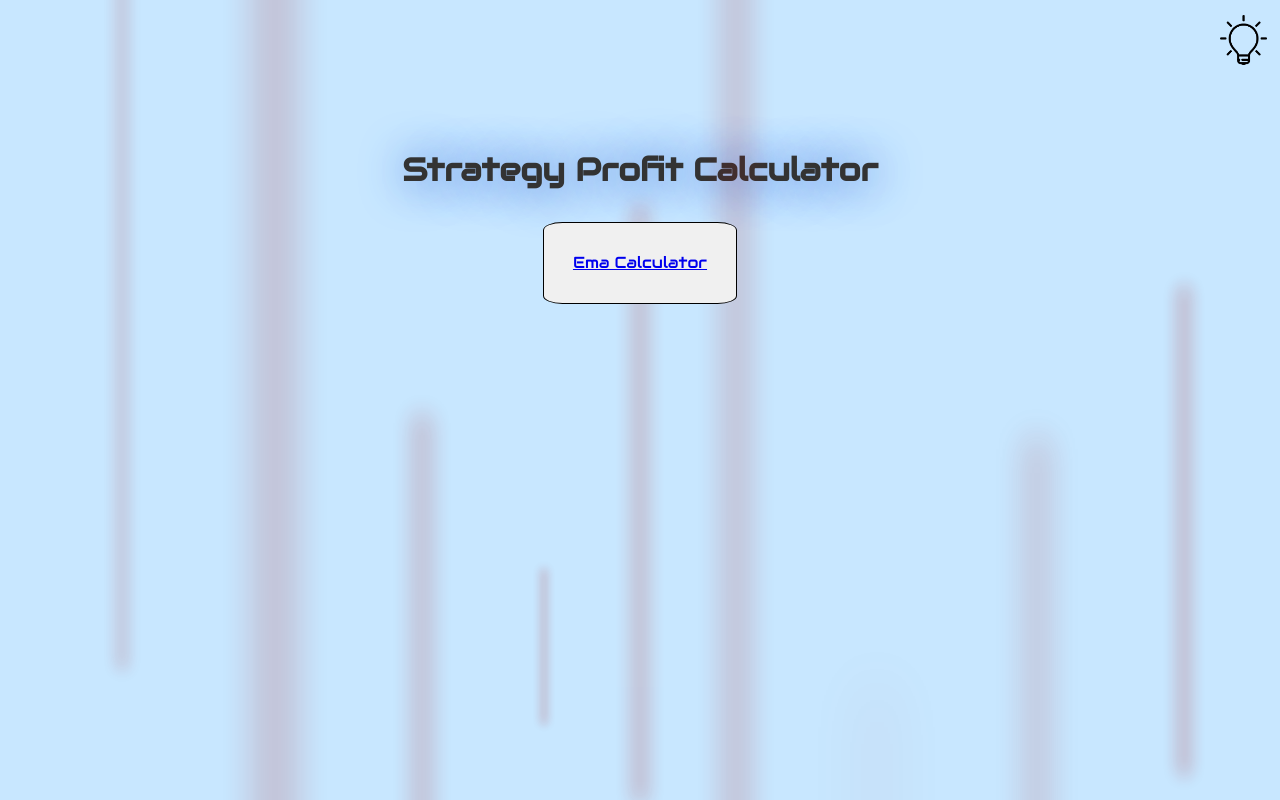
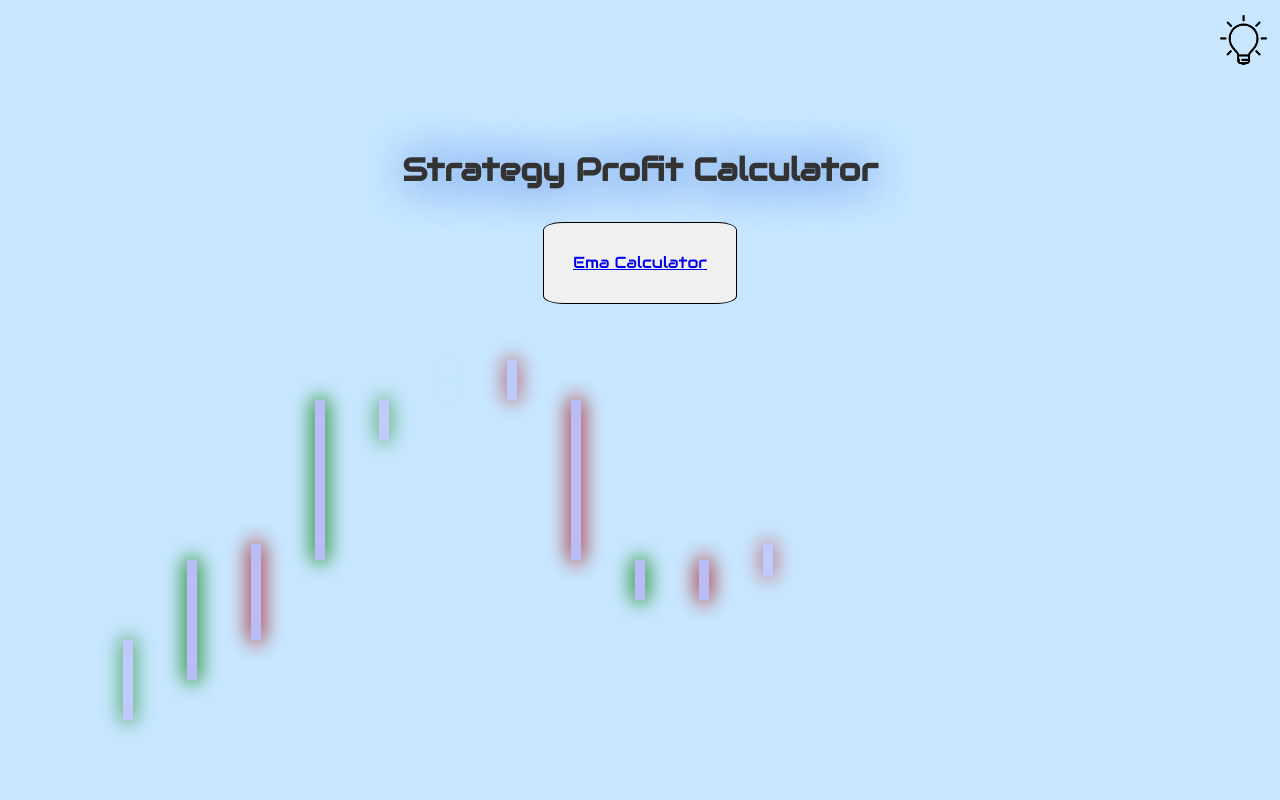
Before and after one commit to Jojo970/EmaCalculatorReact, a React (Create React App) app: page / in a window 1280 px wide. Built offline with nearby package versions, Linux system fonts and the light colour scheme.

Commit message:
updated css and background

```diff
--- a/src/App.css
+++ b/src/App.css
@@ -266,10 +266,10 @@ img{
 
 .light {
   position: absolute;
-  width: 0px;
+  width: 10px;
   opacity: .75;
-  background-color: rgb(127, 22, 219);
-  box-shadow: #aa1818 0px 0px 20px 2px;
+  background-color: rgb(127, 22, 219, 0.2);
+  box-shadow: #047c04 0px 0px 20px 2px;
   opacity: 0;
   top: 100vh;
   bottom: 0px;
@@ -280,10 +280,25 @@ img{
 }
 .darktheme {
   position: absolute;
-  width: 0px;
+  width: 10px;
   opacity: .75;
-  background-color: rgb(22, 29, 103);
+  background-color: rgba(59, 110, 211, 0.2);
   box-shadow: rgb(59, 110, 211) 0px 0px 20px 2px;
+  opacity: 0;
+  top: 100vh;
+  bottom: 0px;
+  left: 0px;
+  right: 0px;
+  margin: auto;
+  z-index: 0;
+}
+
+.redCandle {
+  position: absolute;
+  width: 10px;
+  opacity: .75;
+  background-color: rgb(127, 22, 219, 0.2);
+  box-shadow: #aa1818 0px 0px 20px 2px;
   opacity: 0;
   top: 100vh;
   bottom: 0px;
@@ -295,138 +310,334 @@ img{
 
 
 .x1{
-  -webkit-animation: floatUp 4s infinite linear;
-  -moz-animation: floatUp 4s infinite linear;
-  -o-animation: floatUp 4s infinite linear;
-  animation: floatUp 4s infinite linear;
-   -webkit-transform: scale(1.0);
-   -moz-transform: scale(1.0);
-   -o-transform: scale(1.0);
+  -webkit-animation: fade 3s infinite linear;
+  -moz-animation: fade 3s infinite linear;
+  -o-animation: fade 3s infinite linear;
+  animation: fade 3s infinite linear;
+  -webkit-transform: scale(1.0);
+  -moz-transform: scale(1.0);
+  -o-transform: scale(1.0);
   transform: scale(1.0);
+  left: -80%;
+  top: 80vh;
+  bottom: 10vh;
 }
 
 .x2{
-  -webkit-animation: floatUp 7s infinite linear;
-  -moz-animation: floatUp 7s infinite linear;
-  -o-animation: floatUp 7s infinite linear;
-  animation: floatUp 7s infinite linear;
-  -webkit-transform: scale(1.6);
-  -moz-transform: scale(1.6);
-  -o-transform: scale(1.6);
-  transform: scale(1.6);
-  left: 15%;
+  -webkit-animation: fade 3s infinite linear;
+  -moz-animation: fade 3s infinite linear;
+  -o-animation: fade 3s infinite linear;
+  animation: fade 3s infinite linear;
+  -webkit-transform: scale(1);
+  -moz-transform: scale(1);
+  -o-transform: scale(1);
+  transform: scale(1);
+  -webkit-animation-delay: .5s;
+  -moz-animation-delay: .5s;
+  -o-animation-delay: .5s;
+  animation-delay: .5s;
+  left: -70%;
+  top: 70vh;
+  bottom: 15vh;
 }
 
 .x3{
-  -webkit-animation: floatUp 2.5s infinite linear;
-  -moz-animation: floatUp 2.5s infinite linear;
-  -o-animation: floatUp 2.5s infinite linear;
-  animation: floatUp 2.5s infinite linear;
-  -webkit-transform: scale(.5);
-  -moz-transform: scale(.5);
-  -o-transform: scale(.5);
-  transform: scale(.5);
-  left: -15%;
+  -webkit-animation: fade 3s infinite linear;
+  -moz-animation: fade 3s infinite linear;
+  -o-animation: fade 3s infinite linear;
+  animation: fade 3s infinite linear;
+  -webkit-transform: scale(1);
+  -moz-transform: scale(1);
+  -o-transform: scale(1);
+  transform: scale(1);
+  -webkit-animation-delay: 1s;
+  -moz-animation-delay: 1s;
+  -o-animation-delay: 1s;
+  animation-delay: 1s;
+  left: -60%;
+  top: 68vh;
+  bottom: 20vh;
 }
 
 .x4{
-  -webkit-animation: floatUp 4.5s infinite linear;
-  -moz-animation: floatUp 4.5s infinite linear;
-  -o-animation: floatUp 4.5s infinite linear;
-  animation: floatUp 4.5s infinite linear;
-  -webkit-transform: scale(1.2);
-  -moz-transform: scale(1.2);
-  -o-transform: scale(1.2);
-  transform: scale(1.2);
-  left: -34%;
+  -webkit-animation: fade 3s infinite linear;
+  -moz-animation: fade 3s infinite linear;
+  -o-animation: fade 3s infinite linear;
+  animation: fade 3s infinite linear;
+  -webkit-transform: scale(1);
+  -moz-transform: scale(1);
+  -o-transform: scale(1);
+  transform: scale(1);
+  -webkit-animation-delay: 1.5s;
+  -moz-animation-delay: 1.5s;
+  -o-animation-delay: 1.5s;
+  animation-delay: 1.5s;
+  left: -50%;
+  top: 50vh;
+  bottom: 30vh;
 }
 
 .x5{
-  -webkit-animation: floatUp 8s infinite linear;
-  -moz-animation: floatUp 8s infinite linear;
-  -o-animation: floatUp 8s infinite linear;
-  animation: floatUp 8s infinite linear;
-  -webkit-transform: scale(2.2);
-  -moz-transform: scale(2.2);
-  -o-transform: scale(2.2);
-  transform: scale(2.2);
-  left: -57%;
+  -webkit-animation: fade 3s infinite linear;
+  -moz-animation: fade 3s infinite linear;
+  -o-animation: fade 3s infinite linear;
+  animation: fade 3s infinite linear;
+  -webkit-transform: scale(1);
+  -moz-transform: scale(1);
+  -o-transform: scale(1);
+  transform: scale(1);
+  -webkit-animation-delay: 2s;
+  -moz-animation-delay: 2s;
+  -o-animation-delay: 2s;
+  animation-delay: 2s;
+  left: -40%;
+  top: 50vh;
+  bottom: 45vh;
 }
 
 .x6{
-  -webkit-animation: floatUp 3s infinite linear;
-  -moz-animation: floatUp 3s infinite linear;
-  -o-animation: floatUp 3s infinite linear;
-  animation: floatUp 3s infinite linear;
-  -webkit-transform: scale(.8);
-  -moz-transform: scale(.8);
-  -o-transform: scale(.8);
-  transform: scale(.8);
-  left: -81%;
+  -webkit-animation: fade 3s infinite linear;
+  -moz-animation: fade 3s infinite linear;
+  -o-animation: fade 3s infinite linear;
+  animation: fade 3s infinite linear;
+  -webkit-transform: scale(1);
+  -moz-transform: scale(1);
+  -o-transform: scale(1);
+  transform: scale(1);
+  -webkit-animation-delay: 2.5s;
+  -moz-animation-delay: 2.5s;
+  -o-animation-delay: 2.5s;
+  animation-delay: 2.5s;
+  left: -30%;
+  top: 45vh;
+  bottom: 50vh;
 }
 
 .x7{
-  -webkit-animation: floatUp 5.3s infinite linear;
-  -moz-animation: floatUp 5.3s infinite linear;
-  -o-animation: floatUp 5.3s infinite linear;
-  animation: floatUp 5.3s infinite linear;
-  -webkit-transform: scale(3.2);
-  -moz-transform: scale(3.2);
-  -o-transform: scale(3.2);
-  transform: scale(3.2);
-  left: 37%;
+  -webkit-animation: fade 3s infinite linear;
+  -moz-animation: fade 3s infinite linear;
+  -o-animation: fade 3s infinite linear;
+  animation: fade 3s infinite linear;
+  -webkit-transform: scale(1);
+  -moz-transform: scale(1);
+  -o-transform: scale(1);
+  transform: scale(1);
+  -webkit-animation-delay: 3s;
+  -moz-animation-delay: 3s;
+  -o-animation-delay: 3s;
+  animation-delay: 3s;
+  left: -20%;
+  top: 45vh;
+  bottom: 50vh;
 }
 
 .x8{
-  -webkit-animation: floatUp 4.7s infinite linear;
-  -moz-animation: floatUp 4.7s infinite linear;
-  -o-animation: floatUp 4.7s infinite linear;
-  animation: floatUp 4.7s infinite linear;
-  -webkit-transform: scale(1.7);
-  -moz-transform: scale(1.7);
-  -o-transform: scale(1.7);
-  transform: scale(1.7);
-  left: 62%;
+  -webkit-animation: fade 3s infinite linear;
+  -moz-animation: fade 3s infinite linear;
+  -o-animation: fade 3s infinite linear;
+  animation: fade 3s infinite linear;
+  -webkit-transform: scale(1);
+  -moz-transform: scale(1);
+  -o-transform: scale(1);
+  transform: scale(1);
+  -webkit-animation-delay: 3.5s;
+  -moz-animation-delay: 3.5s;
+  -o-animation-delay: 3.5s;
+  animation-delay: 3.5s;
+  left: -10%;
+  top: 50vh;
+  bottom: 30vh;
 }
 
 .x9{
-  -webkit-animation: floatUp 4.1s infinite linear;
-  -moz-animation: floatUp 4.1s infinite linear;
-  -o-animation: floatUp 4.1s infinite linear;
-  animation: floatUp 4.1s infinite linear;
-  -webkit-transform: scale(0.9);
-  -moz-transform: scale(0.9);
-  -o-transform: scale(0.9);
-  transform: scale(0.9);
-  left: 85%;
+  -webkit-animation: fade 3s infinite linear;
+  -moz-animation: fade 3s infinite linear;
+  -o-animation: fade 3s infinite linear;
+  animation: fade 3s infinite linear;
+  -webkit-transform: scale(1);
+  -moz-transform: scale(1);
+  -o-transform: scale(1);
+  transform: scale(1);
+  -webkit-animation-delay: 4s;
+  -moz-animation-delay: 4s;
+  -o-animation-delay: 4s;
+  animation-delay: 4s;
+  top: 70vh;
+  bottom: 25vh;
+}
+
+.x10{
+  -webkit-animation: fade 3s infinite linear;
+  -moz-animation: fade 3s infinite linear;
+  -o-animation: fade 3s infinite linear;
+  animation: fade 3s infinite linear;
+  -webkit-transform: scale(1);
+  -moz-transform: scale(1);
+  -o-transform: scale(1);
+  transform: scale(1);
+  -webkit-animation-delay: 4.5s;
+  -moz-animation-delay: 4.5s;
+  -o-animation-delay: 4.5s;
+  animation-delay: 4.5s;
+  left: 10%;
+  top: 70vh;
+  bottom: 25vh;
+}
+
+.x11{
+  -webkit-animation: fade 3s infinite linear;
+  -moz-animation: fade 3s infinite linear;
+  -o-animation: fade 3s infinite linear;
+  animation: fade 3s infinite linear;
+  -webkit-transform: scale(1);
+  -moz-transform: scale(1);
+  -o-transform: scale(1);
+  transform: scale(1);
+  -webkit-animation-delay: 5s;
+  -moz-animation-delay: 5s;
+  -o-animation-delay: 5s;
+  animation-delay: 5s;
+  left: 20%;
+  top: 68vh;
+  bottom: 28vh;
 }
 
 
-@-webkit-keyframes floatUp{
-  0%{top: 100vh; opacity: 0;}
+.x13{
+  -webkit-animation: fade 3s infinite linear;
+  -moz-animation: fade 3s infinite linear;
+  -o-animation: fade 3s infinite linear;
+  animation: fade 3s infinite linear;
+  -webkit-transform: scale(1);
+  -moz-transform: scale(1);
+  -o-transform: scale(1);
+  transform: scale(1);
+  -webkit-animation-delay: 5.5s;
+  -moz-animation-delay: 5.5s;
+  -o-animation-delay: 5.5s;
+  animation-delay: 5.5s;
+  left: 30%;
+  top: 70vh;
+  bottom: 25vh;
+}
+
+.x14{
+  -webkit-animation: fade 3s infinite linear;
+  -moz-animation: fade 3s infinite linear;
+  -o-animation: fade 3s infinite linear;
+  animation: fade 3s infinite linear;
+  -webkit-transform: scale(1);
+  -moz-transform: scale(1);
+  -o-transform: scale(1);
+  transform: scale(1);
+  -webkit-animation-delay: 6s;
+  -moz-animation-delay: 6s;
+  -o-animation-delay: 6s;
+  animation-delay: 6s;
+  left: 40%;
+  top: 40vh;
+  bottom: 30vh;
+}
+
+.x15{
+  -webkit-animation: fade 3s infinite linear;
+  -moz-animation: fade 3s infinite linear;
+  -o-animation: fade 3s infinite linear;
+  animation: fade 3s infinite linear;
+  -webkit-transform: scale(1);
+  -moz-transform: scale(1);
+  -o-transform: scale(1);
+  transform: scale(1);
+  -webkit-animation-delay: 6.5s;
+  -moz-animation-delay: 6.5s;
+  -o-animation-delay: 6.5s;
+  animation-delay: 6.5s;
+  left: 50%;
+  top: 30vh;
+  bottom: 60vh;
+}
+
+.x16{
+  -webkit-animation: fade 3s infinite linear;
+  -moz-animation: fade 3s infinite linear;
+  -o-animation: fade 3s infinite linear;
+  animation: fade 3s infinite linear;
+  -webkit-transform: scale(1);
+  -moz-transform: scale(1);
+  -o-transform: scale(1);
+  transform: scale(1);
+  -webkit-animation-delay: 7s;
+  -moz-animation-delay: 7s;
+  -o-animation-delay: 7s;
+  animation-delay: 7s;
+  left: 60%;
+  top: 30vh;
+  bottom: 65vh;
+}
+
+.x17{
+  -webkit-animation: fade 3s infinite linear;
+  -moz-animation: fade 3s infinite linear;
+  -o-animation: fade 3s infinite linear;
+  animation: fade 3s infinite linear;
+  -webkit-transform: scale(1);
+  -moz-transform: scale(1);
+  -o-transform: scale(1);
+  transform: scale(1);
+  -webkit-animation-delay: 7.5s;
+  -moz-animation-delay: 7.5s;
+  -o-animation-delay: 7.5s;
+  animation-delay: 7.5s;
+  left: 70%;
+  top: 20vh;
+  bottom: 70vh;
+}
+
+.x18{
+  -webkit-animation: fade 3s infinite linear;
+  -moz-animation: fade 3s infinite linear;
+  -o-animation: fade 3s infinite linear;
+  animation: fade 3s infinite linear;
+  -webkit-transform: scale(1);
+  -moz-transform: scale(1);
+  -o-transform: scale(1);
+  transform: scale(1);
+  -webkit-animation-delay: 8s;
+  -moz-animation-delay: 8s;
+  -o-animation-delay: 8s;
+  animation-delay: 8s;
+  left: 80%;
+  top: 10vh;
+  bottom: 80vh;
+}
+
+
+
+@-webkit-keyframes fade{
+  0%{opacity: 0;}
   25%{opacity: 1;}
-  50%{top: 0vh; opacity: .8;}
+  50%{opacity: 1;}
   75%{opacity: 1;}
-  100%{top: -100vh; opacity: 0;}
+  100%{opacity: 0;}
 }
-@-moz-keyframes floatUp{
-  0%{top: 100vh; opacity: 0;}
+@-moz-keyframes fade{
+  0%{opacity: 0;}
   25%{opacity: 1;}
-  50%{top: 0vh; opacity: .8;}
+  50%{opacity: 1;}
   75%{opacity: 1;}
-  100%{top: -100vh; opacity: 0;}
+  100%{top: 30vh; opacity: 0;}
 }
-@-o-keyframes floatUp{
-  0%{top: 100vh; opacity: 0;}
+@-o-keyframes fade{
+  0%{opacity: 0;}
   25%{opacity: 1;}
-  50%{top: 0vh; opacity: .8;}
+  50%{opacity: 1;}
   75%{opacity: 1;}
-  100%{top: -100vh; opacity: 0;}
+  100%{top:30vh; opacity: 0;}
 }
-@keyframes floatUp{
-  0%{top: 100vh; opacity: 0;}
+@keyframes fade{
+  0%{opacity: 0;}
   25%{opacity: 1;}
-  50%{top: 0vh; opacity: .8;}
+  50%{opacity: 1;}
   75%{opacity: 1;}
-  100%{top: -100vh; opacity: 0;}
+  100%{opacity: 0;}
 }
--- a/src/components/HomePage.js
+++ b/src/components/HomePage.js
@@ -29,27 +29,44 @@ const HomePage = ({theme}) => {
         </NavLink>
       </div>
     </div>
-    {animationStyle ? (<><div className='darktheme x1'></div>
+    {animationStyle ? (<>
+    <div className='darktheme x1'></div>
   <div className='darktheme x2'></div>
-  <div className='darktheme x3'></div>
+  <div className='redCandle x3'></div>
   <div className='darktheme x4'></div>
   <div className='darktheme x5'></div>
   <div className='darktheme x6'></div>
-  <div className='darktheme x7'></div>
-  <div className='darktheme x8'></div>
+  <div className='redCandle x7'></div>
+  <div className='redCandle x8'></div>
   <div className='darktheme x9'></div>
+  <div className='redCandle x10'></div>
+  <div className='redCandle x11'></div>
+  <div className='darktheme x13'></div>
+  <div className='darktheme x14'></div>
+  <div className='darktheme x15'></div>
+  <div className='redCandle x16'></div>
+  <div className='darktheme x17'></div>
+  <div className='darktheme x18'></div>
     </>
     ) : (
       <>
     <div className='light x1'></div>
   <div className='light x2'></div>
-  <div className='light x3'></div>
+  <div className='redCandle x3'></div>
   <div className='light x4'></div>
   <div className='light x5'></div>
   <div className='light x6'></div>
-  <div className='light x7'></div>
-  <div className='light x8'></div>
+  <div className='redCandle x7'></div>
+  <div className='redCandle x8'></div>
   <div className='light x9'></div>
+  <div className='redCandle x10'></div>
+  <div className='redCandle x11'></div>
+  <div className='light x13'></div>
+  <div className='light x14'></div>
+  <div className='light x15'></div>
+  <div className='redCandle x16'></div>
+  <div className='light x17'></div>
+  <div className='light x18'></div>
       </>
   )}
       </div>
```
Also changed, not shown: src/components/DisplayResults.js (+24 -7 lines), src/components/MakeStrategy.js (+31 -12 lines), src/components/NavigationBar.js (added, +27 -0 lines).
